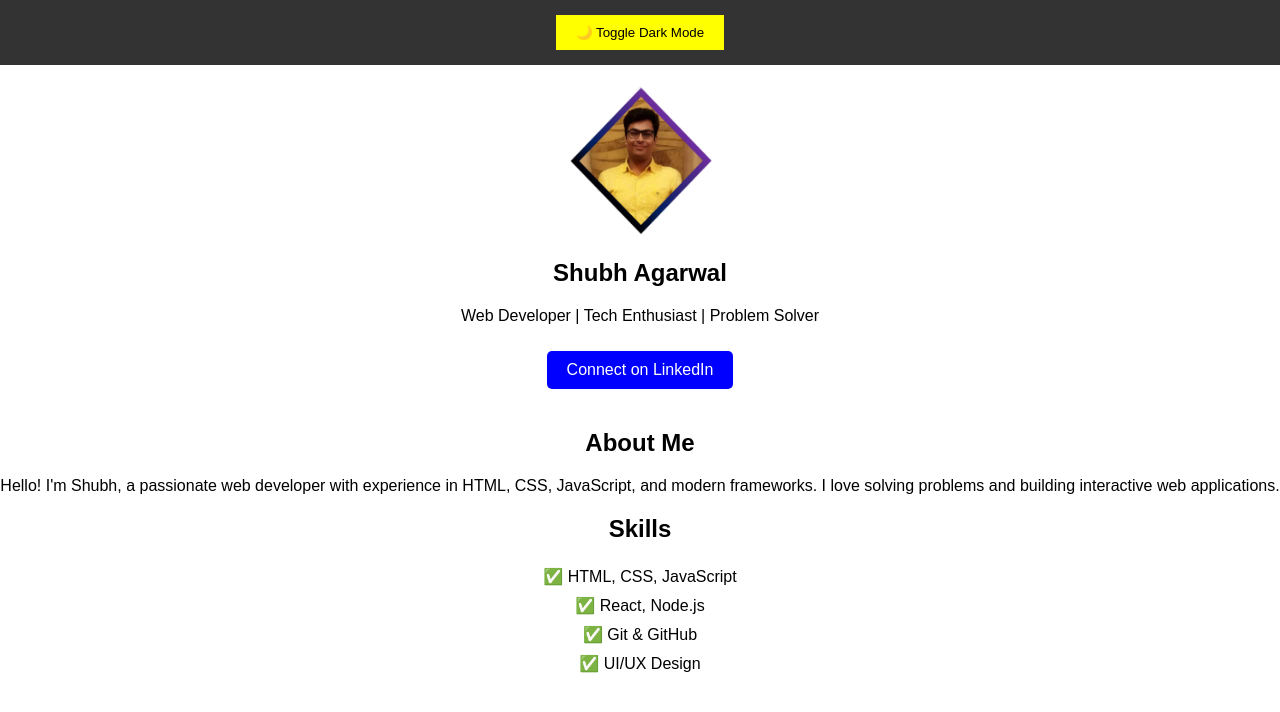
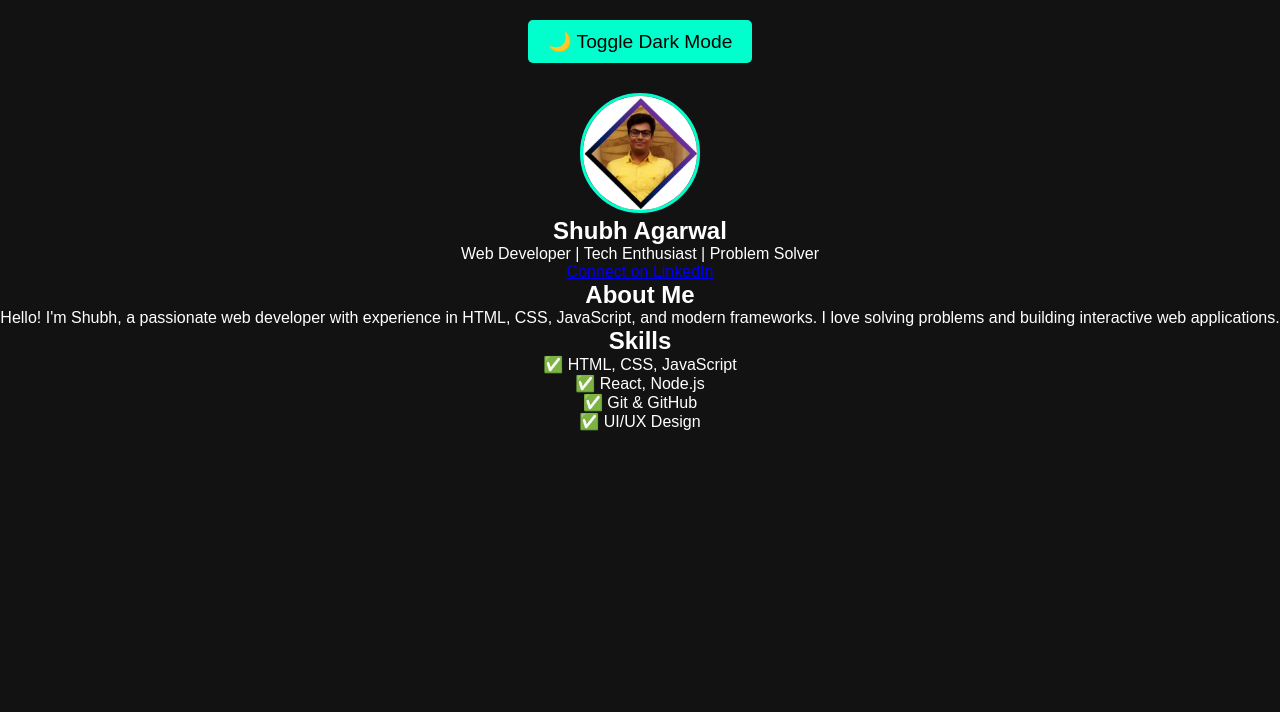
Before and after one commit to shubh29092005/profile, a plain HTML site: page index.html in a window 1280 px wide. Drawn offline with Linux system fonts and the light colour scheme.

Commit message:
Update styles.css

```diff
--- a/styles.css
+++ b/styles.css
@@ -1,68 +1,94 @@
-/* General styles */
-body {
-    font-family: Arial, sans-serif;
+/* Apply a smooth transition to all elements */
+* {
     margin: 0;
     padding: 0;
-    text-align: center;
-    transition: background 0.3s, color 0.3s;
+    box-sizing: border-box;
+    font-family: 'Arial', sans-serif;
+    transition: all 0.3s ease-in-out;
 }
 
-/* Dark mode */
-.dark-mode {
-    background: #222;
-    color: #fff;
+/* Style the body */
+body {
+    background-color: #121212; /* Dark mode */
+    color: #ffffff;
+    text-align: center;
 }
 
-/* Header */
-header {
-    background: #333;
-    padding: 15px;
+/* Header Section */
+.header {
+    background-color: #1f1f1f;
+    padding: 20px;
+    box-shadow: 0px 4px 8px rgba(255, 255, 255, 0.1);
 }
 
-#darkModeToggle {
-    background: yellow;
-    padding: 10px 20px;
-    border: none;
-    cursor: pointer;
+.header h1 {
+    font-size: 2rem;
+    letter-spacing: 2px;
 }
 
-/* Profile section */
-.profile {
-    padding: 20px;
+/* Profile Image */
+.profile-img {
+    width: 120px;
+    height: 120px;
+    border-radius: 50%;
+    object-fit: cover;
+    border: 3px solid #00ffcc;
+    margin-top: 10px;
 }
 
-.profile-img {
-    width: 150px;
-    height: 150px;
-    border-radius: 50%;
-    transition: transform 0.3s;
+/* Button Styling */
+button {
+    padding: 10px 20px;
+    margin: 20px;
+    background-color: #00ffcc;
+    color: black;
+    border: none;
+    font-size: 1.2rem;
+    cursor: pointer;
+    border-radius: 5px;
 }
 
-.profile-img:hover {
+button:hover {
+    background-color: #008866;
     transform: scale(1.1);
 }
 
-/* Button */
-.btn {
-    display: inline-block;
-    padding: 10px 20px;
-    background: blue;
-    color: white;
-    text-decoration: none;
-    margin-top: 10px;
-    border-radius: 5px;
+/* Section Styling */
+.section {
+    padding: 20px;
+    margin: 20px auto;
+    width: 80%;
+    background-color: #1a1a1a;
+    border-radius: 10px;
+    box-shadow: 0px 4px 6px rgba(255, 255, 255, 0.1);
 }
 
-.btn:hover {
-    background: darkblue;
+.section h2 {
+    color: #00ffcc;
+    margin-bottom: 10px;
 }
 
-/* Skills */
-.skills ul {
-    list-style: none;
-    padding: 0;
+/* Footer */
+.footer {
+    background-color: #1f1f1f;
+    padding: 10px;
+    position: fixed;
+    width: 100%;
+    bottom: 0;
 }
 
-.skills li {
-    padding: 5px 0;
+/* Responsive Design */
+@media (max-width: 768px) {
+    .profile-img {
+        width: 80px;
+        height: 80px;
+    }
+
+    .header h1 {
+        font-size: 1.5rem;
+    }
+
+    button {
+        font-size: 1rem;
+    }
 }
```
